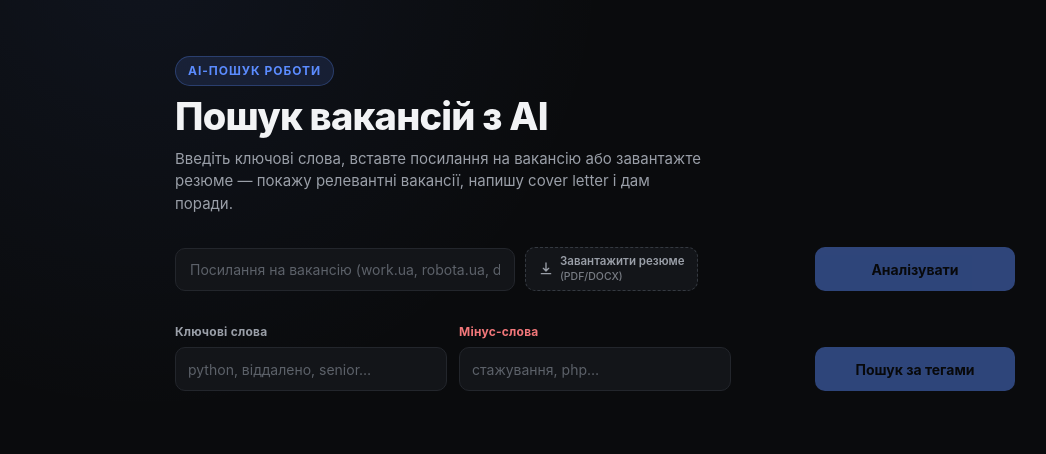
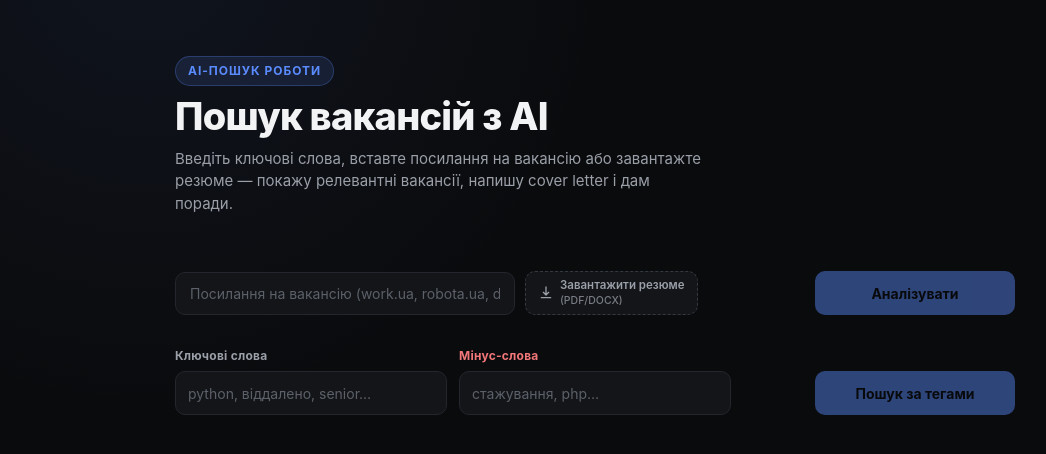
Before and after one commit to beskorsa/ua_jobs_web_copy, a Next.js app: page / in a window 1280 px wide. Shown: the top 454 px of the page, without its empty margins (45-1091 px from the left). Built offline with nearby package versions, Linux system fonts and the light colour scheme.

Commit message:
style: выровнять поле ссылки на вакансию с полями ключевых/минус-слов по одному уровню

```diff
--- a/src/app/globals.css
+++ b/src/app/globals.css
@@ -93,6 +93,12 @@ a {
   flex-direction: column;
   align-items: stretch;
   gap: 12px;
+}
+
+.search-row {
+  display: flex;
+  flex-direction: column;
+  gap: 6px;
 }
 
 .search-form {
--- a/src/app/page.tsx
+++ b/src/app/page.tsx
@@ -247,6 +247,15 @@ export default function Home() {
       </header>
 
       <section className="controls">
+        {/* Невидима підпис-розпірка — щоб поле посилання опустилось на той
+            самий рівень, що й "Ключові слова"/"Мінус-слова" нижче (там над
+            полем реальна підпис, тут її немає, і без розпірки рядки
+            виглядають зі зсувом). Обгортка з тим самим gap:6px, що й у
+            tag-input, — інакше .controls gap:12px додав би зайвий відступ. */}
+        <div className="search-row">
+        <span className="tag-input__label" aria-hidden="true">
+          &nbsp;
+        </span>
         <form onSubmit={handleSearch} className="search-form">
           <input
             type="text"
@@ -303,6 +312,7 @@ export default function Home() {
             {searching ? "Аналізую…" : "Аналізувати"}
           </button>
         </form>
+        </div>
       </section>
 
       <form onSubmit={handleKeywordSearch} className="keyword-panel">
```
